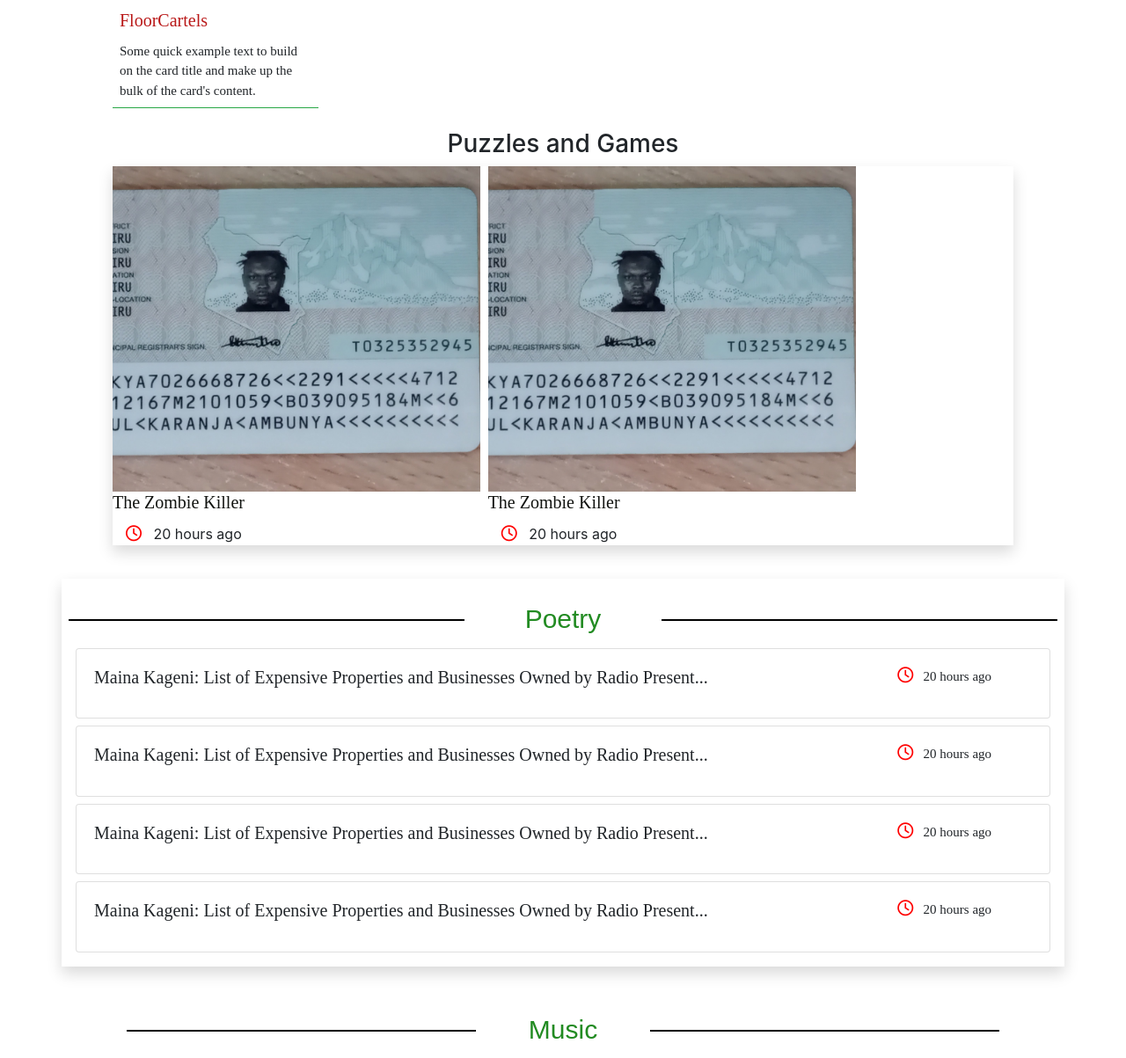
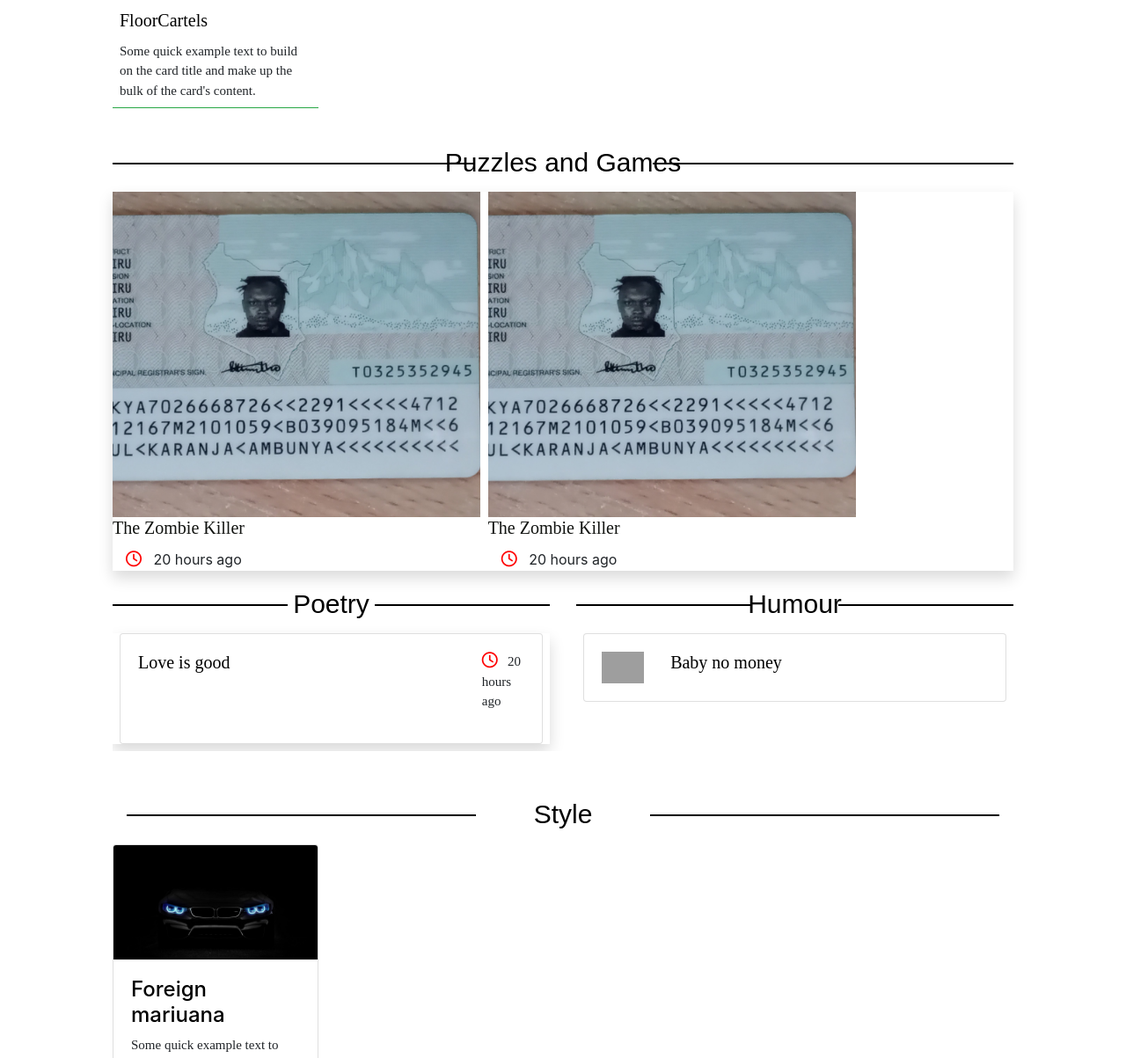
Before and after one commit to karanjalight/state-of-kiambu-fullstack, a Django app: page / in a window 1280 px wide. Shown: the part 1531-2734 px from the top of the page at 88% size. Run offline with Django 3.2, Linux system fonts and the light colour scheme; data comes from the database, SQL or seed files in the repository; both versions use the stored data as it was after the commit; some libraries are stand-ins or nearby versions; grey boxes are pictures that could not be loaded.

Commit message:
adding the User auth

```diff
--- a/state_of_kiambu/urls.py
+++ b/state_of_kiambu/urls.py
@@ -3,12 +3,20 @@ from django.urls import path
 from django.conf import settings
 from django.conf.urls.static import static
 from state_of_kiambu_backend import views as views
+from django.contrib.auth import views as auth_views
+
 
 urlpatterns = [
     path('admin/', admin.site.urls),
     path('' , views.home, name='home' ),
     path('articleview/<str:slug>' , views.articleView, name='articleview' ),
     path('articlelist/<str:menu>' , views.articlelistView, name='articlelist' ),
+
+    path('register/', views.Signup, name= "register"),
+    path('login/', auth_views.LoginView.as_view(template_name='Login.html'),name='login'),
+    path('logout/', auth_views.LogoutView.as_view(template_name='logout.html'),name='logout'),
+
+
 ]
 
 
--- a/state_of_kiambu_backend/views.py
+++ b/state_of_kiambu_backend/views.py
@@ -7,13 +7,41 @@ from django.core.paginator import Paginator, EmptyPage , PageNotAnInteger
 
 
 
+
+
 from .models import *
+
+#User authentication
+
+from .forms import CreateUserForm
+
+from django.contrib.auth.decorators import login_required
+
+
+
+def Signup(request):
+    if request.method == 'POST':
+        form = CreateUserForm(request.POST)
+        if form.is_valid():
+            form.save()
+            username = form.cleaned_data.get('username')
+            raw_password = form.cleaned_data.get('password1')
+            user = authenticate(username=username, password=raw_password)
+            login(request, user)
+            return redirect('/')
+    else:
+        form = CreateUserForm()
+    return render(request, 'Register.html', {'form': form})
+
+
 
 
 
 
 
 # Create your views here.
+
+
 
 #So I have pagineted (x) amount of items to be displaying on the front end
 
@@ -22,6 +50,7 @@ def home(request):
 
   try:
     #The Queries
+    allQ = article.objects.all()
     newsQ = article.objects.filter(menu="N")
     marketsQ = article.objects.filter(menu="M")
     politicsQ = article.objects.filter(menu="P")
@@ -34,6 +63,7 @@ def home(request):
 
 
     page = request.GET.get('page', 1)
+    paginatorall = Paginator(allQ, 3)
     paginatorNews = Paginator(newsQ, 4)
     paginatorMarkets = Paginator(marketsQ, 4)
     paginatorPolitics = Paginator(politicsQ, 4)
@@ -43,6 +73,7 @@ def home(request):
     paginatorPuzzleGames = Paginator(puzzlesGamesQ, 4)
     paginatorStyle = Paginator(styleQ, 4)
     try:
+      all = paginatorall.page(page)
       news = paginatorNews.page(page)
       markets = paginatorMarkets.page(page)
       politics = paginatorPolitics.page(page)
@@ -54,6 +85,7 @@ def home(request):
 
 
     except PageNotAnInteger:
+      all = paginatorall.page(1)
       news = paginatorNews.page(1)
       markets = paginatorMarkets.page(1)
       politics = paginatorPolitics.page(1)
@@ -65,6 +97,7 @@ def home(request):
 
 
     except EmptyPage:
+      all1 = paginatorall.page(paginatorNews.num_pages)
       news = paginatorNews.page(paginatorNews.num_pages)
       markets = paginatorMarkets.page(paginatorMarkets.num_pages)
       politics = paginatorPolitics.page(paginatorPolitics.num_pages)
@@ -82,13 +115,14 @@ def home(request):
 
   #output  the  data in a simple form
   context = {
-    'news': news,
-    'markets': markets,
-    'politics': politics,
-    'fiction': fiction,
-    'booksCulture': booksCulture,
+    'all': all,
+    'news': news,       #done
+    'markets': markets,   #done
+    'politics': politics, #done
+    'fiction': fiction,   #done
+    'booksCulture': booksCulture,   #done
     'humourCartoons': humourCartoons,
-    'puzzleGames': puzzlesGames,
+    'puzzleGames': puzzlesGames,  #done
     'style': style,
   }
 
@@ -109,13 +143,12 @@ def articlelistView(request, menu):
 
   # add a sorting algortithm
   topics = article.objects.order_by('slug').reverse().all().values('menu')
-  print(topics)
   print(menu)
 
   if topics:
     artliclelists = article.objects.filter(menu=menu)
     print(artliclelists)
-    print("it works")
+
   else:
     print(' Error Getting the article that matches the menu')
 
--- a/templates/home.html
+++ b/templates/home.html
@@ -247,12 +247,16 @@
       position: absolute;
     }
 
+    h2{
+      color:black !important;
+    }
+
 
 
     h2 {
       font-family: sans-serif;
 
-      color: #228B22;
+      color: black;
       text-align: center;
       font-size: 30px;
       max-width: auto;
@@ -451,7 +455,6 @@
   <nav class="navbar navbar-expand-lg sticky-top navbar-light bg-light shadow " style="margin-bottom: 20px ; ">
     <div class="container">
 
-      <a class="navbar-brand" href="#"><b>Kiambu Magazine </b></a>
       <button class="navbar-toggler" type="button" data-toggle="collapse" data-target="#navbarTogglerDemo02"
         aria-controls="navbarTogglerDemo02" aria-expanded="false" aria-label="Toggle navigation">
         <span class="navbar-toggler-icon"></span>
@@ -460,22 +463,40 @@
       <div class="collapse navbar-collapse" id="navbarTogglerDemo02">
         <ul class="navbar-nav mr-auto mt-2 mt-lg-0">
           <li class="nav-item active">
-            <a class="nav-link" href="#">Home <span class="sr-only">(current)</span></a>
+            <a class="nav-link" href="{% url 'home' %}">Home <span class="sr-only">(current)</span></a>
           </li>
-          <li class="nav-item">
-            <a class="nav-link" href="#">News</a>
+          <li class="nav-item active">
+            <a class="nav-link" href="#footer">About Us <span class="sr-only">(current)</span></a>
           </li>
-          <li class="nav-item">
-            <a class="nav-link" href="#">Stocks</a>
-          </li>
-          <li class="nav-item">
-            <a class="nav-link" href="#">Poetry</a>
-          </li>
-          <li class="nav-item">
-            <a class="nav-link" href="#">Most read</a>
+          <li class="nav-item active">
+            <a class="nav-link" href="#footer">Contact Us <span class="sr-only">(current)</span></a>
           </li>
 
+
+
         </ul>
+
+        <ul class="navbar-nav mr-auto mt-2 mt-lg-0">
+          {% if user.is_authenticated %}
+
+
+          <li class="nav-item">
+            <a class="nav-link waves-effect rounded-top rounded-bottom" href="{% url 'logout' %}"  style="color: black;"><i class="fas fa-user fa-lg me-3 fa-fw"></i> &nbsp       {{ user.username }}
+            </a>
+          </li>
+
+          {% else %}
+
+          <li class="nav-item active">
+            <a class="nav-link bg-grey" href="{% url 'login' %}"><i class="fas fa-user fa-lg me-3 fa-fw"></i> &nbsp Sign In<span class="sr-only">(current)</span></a>
+          </li>
+
+
+
+          {% endif %}
+
+        </ul>
+
         <form class="form-inline my-2 my-lg-0">
           <input class="form-control mr-sm-2" type="search" placeholder="Search">
           <button class="btn btn-outline-success my-2 my-sm-0" type="submit">Search</button>
@@ -495,7 +516,7 @@
       <!--======================================================================LEFT SIDE========================================================-->
       <div class="col-sm-3  order-sm-1 order-2 ">
 
-        <h1 class=" justicy-content-center " style=" margin-bottom:12px;">Markets</h1>
+        <h1 class=" justicy-content-center " style=" margin-bottom:12px;color:black;">Markets</h1>
 
         {% for article in markets  %}
 
@@ -505,7 +526,7 @@
               alt="...">
 
             <div class="cardi-body">
-              <h5 class="card-title" style="color: rgb(185, 24, 24) ; margin-top: 12px;"> {{article.article_name}} </h5>
+              <h5 class="card-title" style="color:black; ; margin-top: 12px;"> {{article.article_name}} </h5>
 
             </a>
               <p class="card-text">Some quick example text to build on the card title and make up the bulk of the card's
@@ -524,8 +545,8 @@
 
 
       <!--======================================================================centre SIDE========================================================-->
-      <div class="col-sm-6 order-sm-2  order-1">
-        <h1 class=" justicy-content-center "> Recent News</h1>
+      <div class="col-sm-6 order-sm-2  order-1" style="color:black;">
+        <h1 class=" justicy-content-center "  style="color:black;"> Recent News</h1>
         <div id="carouselExampleCaptions" class="carousel slide carousel-fade" data-ride="carousel"
           data-interval="4000">
           <ol class="carousel-indicators">
@@ -539,7 +560,7 @@
                 <img src="https://familydoctor.org/wp-content/uploads/2018/02/41808433_l.jpg" class="card-img-top"
                   alt="...">
                 <div class="card-body">
-                  <h4 style="color: rgb(24, 185, 51) ;">Doctors have been complaining about ...</h4>
+                  <h4 style=" style="color:black;"">Doctors have been complaining about ...</h4>
 
                 </div>
               </div>
@@ -550,7 +571,7 @@
                   src="https://cdn.britannica.com/56/166656-050-647D185C/Uhuru-Kenyatta-president-inauguration-Kenya-2013.jpg"
                   class="card-img-top" alt="...">
                 <div class="card-body">
-                  <h4 style="color: rgb(24, 185, 51) ;">Uhuru made remarks concerning ... </h4>
+                  <h4 style=" style="color:black;"">Uhuru made remarks concerning ... </h4>
 
                 </div>
               </div>
@@ -561,7 +582,7 @@
                   src="https://media-cldnry.s-nbcnews.com/image/upload/t_fit-1240w,f_auto,q_auto:best/rockcms/2022-03/black-lab-favorite-dog-main-220315-e8e0ee.jpg"
                   class="card-img-top" alt="...">
                 <div class="card-body">
-                  <h4 style="color: rgb(24, 185, 51) ;">I bet you didn't know this ...</h4>
+                  <h4  style="color:black;">I bet you didn't know this ...</h4>
 
                 </div>
               </div>
@@ -581,7 +602,7 @@
         <br>
 
 
-        <h1 class=" justicy-content-center "> Trending News</h1>
+        <h1 class=" justicy-content-center "  style="color:black;"> Trending News</h1>
 
         {% for article in news  %}
         <div class="cardi">
@@ -589,7 +610,7 @@
           <div class="cardi-body border-top border-secondary p-1">
             <div class="row">
               <div class="col-8">
-                <h4 style="color: rgb(185, 24, 24) ;"> {{ article.article_name}} </h4>
+                <h4  style="color:black;"> {{ article.article_name}} </h4>
                 <p>
                   Viral This Week: Kenyans ask Riggy G to Give Comedian KK Job, Diana Marua Praise... Read more:
 
@@ -618,9 +639,9 @@
       <!--======================================================================Right SIDE========================================================-->
       <div class="col-sm-3  order-sm-3 order-3 ">
 
-        <!-- Start of recommendations-->
+
         <div class="card shadow">
-          <div class="card-header bg-success" style="color: rgb(255, 255, 255) ; text-align: center; font-size: 25px;">
+          <div class="card-header bg-dark" style="color: rgb(255, 255, 255) ; text-align: center; font-size: 25px;">
             Politics
           </div>
           <ul class="list-group list-group-flush">
@@ -700,9 +721,11 @@
 
   <br>
 
+  <!--==============================================================Puzzles and Games===================================================================================================-->
+
   <!--Section 2 of the body-->
   <div class="landing overflow-hidden mx-auto">
-    <h3 class=" text-center  ">Puzzles and Games</h3>
+    <h2 class=" text-center  ">Puzzles and Games</h2>
   </div>
 
   <div class="landing mx-auto  overflow-auto shadow ">
@@ -734,15 +757,22 @@
 
   <!--==============================================================POETRY===================================================================================================-->
 
+  <div class="landing  overflow-hidden mx-auto">
+    <div class="row">
+      <div class="col-6">
+        <h2 class="text-center"> Poetry </h2>
+        <div class="shadow">
 
+          {% for article in fiction %}
+            <div class="card m-2">
 
-  <div class="container shadow p-2" style="margin-top: 3% ;">
-    <h2 class="text-center">Poetry</h2>
-    <div class="card m-2">
               <div class="card-body">
                 <div class="row">
+
                   <div class="col-sm-10">
-            <h5>Maina Kageni: List of Expensive Properties and Businesses Owned by Radio Present... </h5>
+                    <a href=" {% url 'articleview' article.slug %} " style="text-decoration:none; color: black;">
+                    <h5>{{article.article_name}} </h5>
+                    </a>
                   </div>
                   <div class="col-sm-2">
                     <p> <i style='font-size:18px ; color: red;' class='far'>&#xf017;</i> &nbsp; 20 hours ago </p>
@@ -750,50 +780,38 @@
                 </div>
               </div>
             </div>
+          {% endfor %}
 
+
+        </div>
+      </div>
+       <div class="col-6">
+        <h2 class="text-center"> Humour</h2>
+
+        {% for article in humourCartoons %}
         <div class="card m-2">
           <div class="card-body">
             <div class="row">
+              <div class="col-sm-2">
+                <a href=" {% url 'articleview' article.slug %} " style="text-decoration:none; color: black;">
+                <img src="{{ article.image.url }}" class="img-fluid w-100" alt="..." >
+              </div>
+
               <div class="col-sm-10">
-            <h5>Maina Kageni: List of Expensive Properties and Businesses Owned by Radio Present... </h5>
-          </div>
-          <div class="col-sm-2">
-            <p> <i style='font-size:18px ; color: red;' class='far'>&#xf017;</i> &nbsp; 20 hours ago </p>
+                <h5>{{ article.article_name}} </h5>
+              </a>
               </div>
             </div>
           </div>
         </div>
+      {% endfor %}
 
-    <div class="card m-sm-2">
-      <div class="card-body">
-        <div class="row">
-          <div class="col-sm-10">
-            <h5>Maina Kageni: List of Expensive Properties and Businesses Owned by Radio Present... </h5>
+
       </div>
-          <div class="col-sm-2">
-            <p> <i style='font-size:18px ; color: red;' class='far'>&#xf017;</i> &nbsp; 20 hours ago </p>
-          </div>
-        </div>
+
     </div>
   </div>
 
-    <div class="card m-2">
-      <div class="card-body">
-        <div class="row">
-          <div class="col-sm-10">
-            <h5>Maina Kageni: List of Expensive Properties and Businesses Owned by Radio Present... </h5>
-          </div>
-          <div class="col-sm-2">
-            <p> <i style='font-size:18px ; color: red;' class='far'>&#xf017;</i> &nbsp; 20 hours ago </p>
-          </div>
-        </div>
-      </div>
-    </div>
-  </div>
-
-
-
-  </div>
 
 
 
@@ -801,100 +819,29 @@
 
 
 
-  <!--Section 3-->
+  <!--Section 3  ==============================  STYLE==================-->
 
   <div class="landing  overflow-hidden mx-auto" style="margin-top: 3%; ">
-    <h2 class="text-center m-3 ">Music</h2>
+    <h2 class="text-center m-3 ">Style</h2>
     <div class="row">
 
+    {% for article in style  %}
       <div class="col-sm-3">
         <div class="card" style="margin-bottom:30px ;">
-          <img src="https://www.monaco.edu/app/uploads/sites/4/2021/07/Sports_Management.jpg" class="card-img-top"
-            alt="...">
+          <a href=" {% url 'articleview' article.slug %} " style="text-decoration:none; color: black;">
+          <img src=" {{ article.image.url }} " class="card-img-top"
+            alt="..."></a>
           <div class="card-body">
-            <h4 style="color: rgb(185, 24, 24) ;">Heading Title</h4>
+            <h4 style="color: rgb(185, 24, 24) ;"> <a href=" {% url 'articleview' article.slug %} " style="text-decoration:none; color: black;"> {{article.article_name}}</a> </h4>
             <p class="card-text">Some quick example text to build on the card title and make up the bulk of the card's
               content.</p>
           </div>
         </div>
       </div>
-      <div class="col-sm-3">
-        <div class="card">
-          <img src="https://www.monaco.edu/app/uploads/sites/4/2021/07/Sports_Management.jpg" class="card-img-top"
-            alt="...">
-          <div class="card-body">
-            <h4 style="color: rgb(185, 24, 24) ;">Heading Title</h4>
-            <p class="card-text">Some quick example text to build on the card title and make up the bulk of the card's
-              content.</p>
-          </div>
-        </div>
-      </div>
-      <div class="col-sm-3">
-        <div class="card">
-          <img src="https://www.monaco.edu/app/uploads/sites/4/2021/07/Sports_Management.jpg" class="card-img-top"
-            alt="...">
-          <div class="card-body">
-            <h4 style="color: rgb(185, 24, 24) ;">Heading Title</h4>
-            <p class="card-text">Some quick example text to build on the card title and make up the bulk of the card's
-              content.</p>
-          </div>
-        </div>
-      </div>
-      <div class="col-sm-3">
-        <div class="card">
-          <img src="https://www.monaco.edu/app/uploads/sites/4/2021/07/Sports_Management.jpg" class="card-img-top"
-            alt="...">
-          <div class="card-body">
-            <h4 style="color: rgb(185, 24, 24) ;">Heading Title</h4>
-            <p class="card-text">Some quick example text to build on the card title and make up the bulk of the card's
-              content.</p>
-          </div>
-        </div>
-      </div>
-      <div class="col-sm-3">
-        <div class="card">
-          <img src="https://www.monaco.edu/app/uploads/sites/4/2021/07/Sports_Management.jpg" class="card-img-top"
-            alt="...">
-          <div class="card-body">
-            <h4 style="color: rgb(185, 24, 24) ;">Heading Title</h4>
-            <p class="card-text">Some quick example text to build on the card title and make up the bulk of the card's
-              content.</p>
-          </div>
-        </div>
-      </div>
-      <div class="col-sm-3">
-        <div class="card">
-          <img src="https://www.monaco.edu/app/uploads/sites/4/2021/07/Sports_Management.jpg" class="card-img-top"
-            alt="...">
-          <div class="card-body">
-            <h4 style="color: rgb(185, 24, 24) ;">Heading Title</h4>
-            <p class="card-text">Some quick example text to build on the card title and make up the bulk of the card's
-              content.</p>
-          </div>
-        </div>
-      </div>
-      <div class="col-sm-3">
-        <div class="card">
-          <img src="https://www.monaco.edu/app/uploads/sites/4/2021/07/Sports_Management.jpg" class="card-img-top"
-            alt="...">
-          <div class="card-body">
-            <h4 style="color: rgb(185, 24, 24) ;">Heading Title</h4>
-            <p class="card-text">Some quick example text to build on the card title and make up the bulk of the card's
-              content.</p>
-          </div>
-        </div>
-      </div>
-      <div class="col-sm-3">
-        <div class="card">
-          <img src="https://www.monaco.edu/app/uploads/sites/4/2021/07/Sports_Management.jpg" class="card-img-top"
-            alt="...">
-          <div class="card-body">
-            <h4 style="color: rgb(185, 24, 24) ;">Heading Title</h4>
-            <p class="card-text">Some quick example text to build on the card title and make up the bulk of the card's
-              content.</p>
-          </div>
-        </div>
-      </div>
+
+    {% endfor %}
+
+
     </div>
   </div>
 
@@ -905,7 +852,7 @@
   <!--footer-->
 
 
-  <footer class="mainfooter" role="contentinfo">
+  <footer class="mainfooter" role="contentinfo" id='footer'>
     <div class="footer-middle">
       <div class="container">
         <div class="row">
```
Also changed, not shown: state_of_kiambu_backend/forms.py (added, +13 -0 lines), state_of_kiambu_backend/models.py (+12 -8 lines), templates/Login.html (added, +73 -0 lines), templates/article-list.html (+9 -6 lines), templates/article-page.html (+7 -7 lines), templates/base.html (+53 -11 lines), templates/logout.html (added, +43 -0 lines), templates/register.html (added, +98 -0 lines), db.sqlite3, media/uploads/20220803_132947104.jpg (added), media/uploads/amg.jpg (added), media/uploads/bmw_headlights_lights_137326_1920x1080.jpg (added), state_of_kiambu_backend/migrations/0004_alter_article_menu.py (added), 1 other file. Lines whose indentation alone changed are shown as unchanged.
